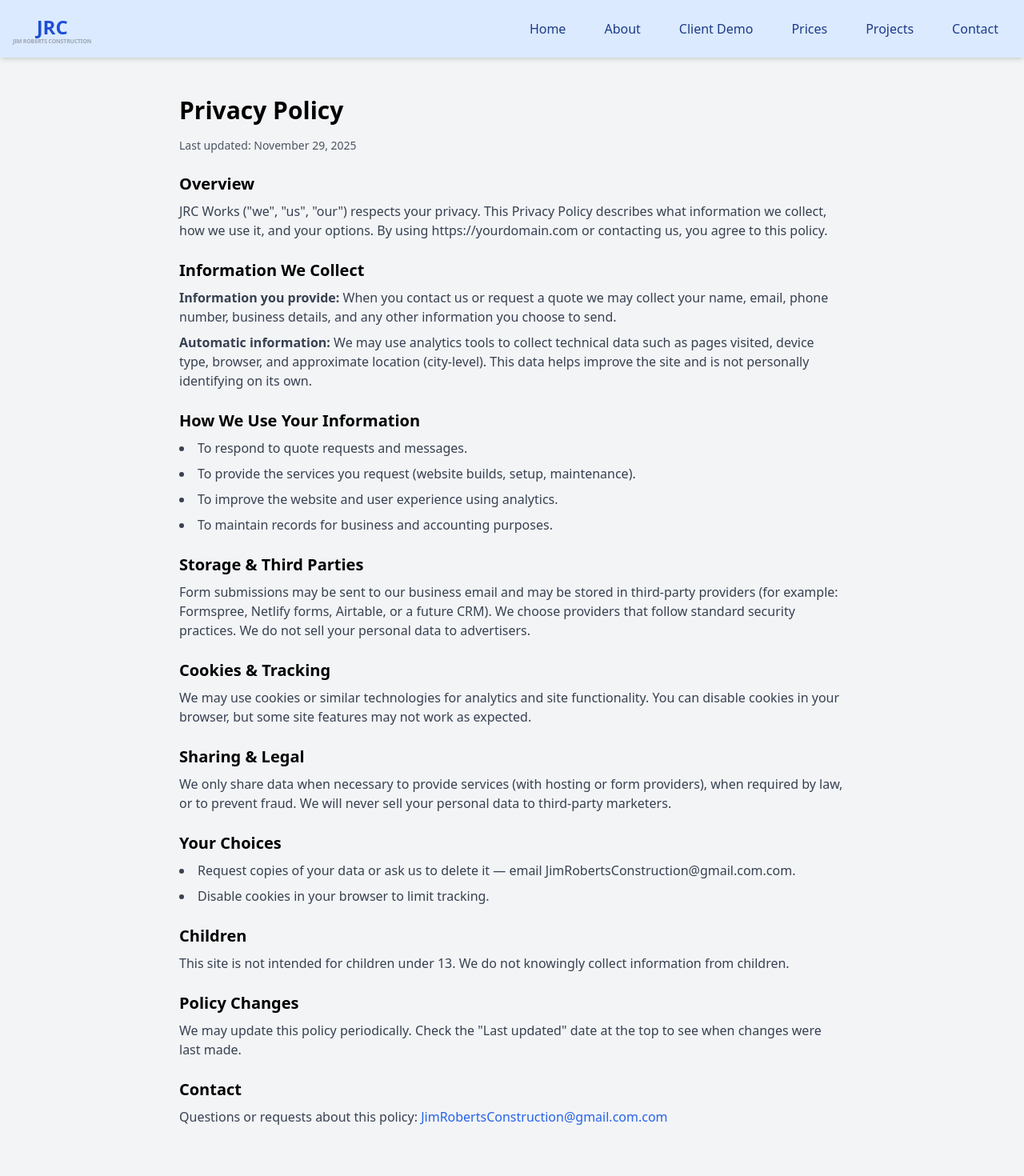
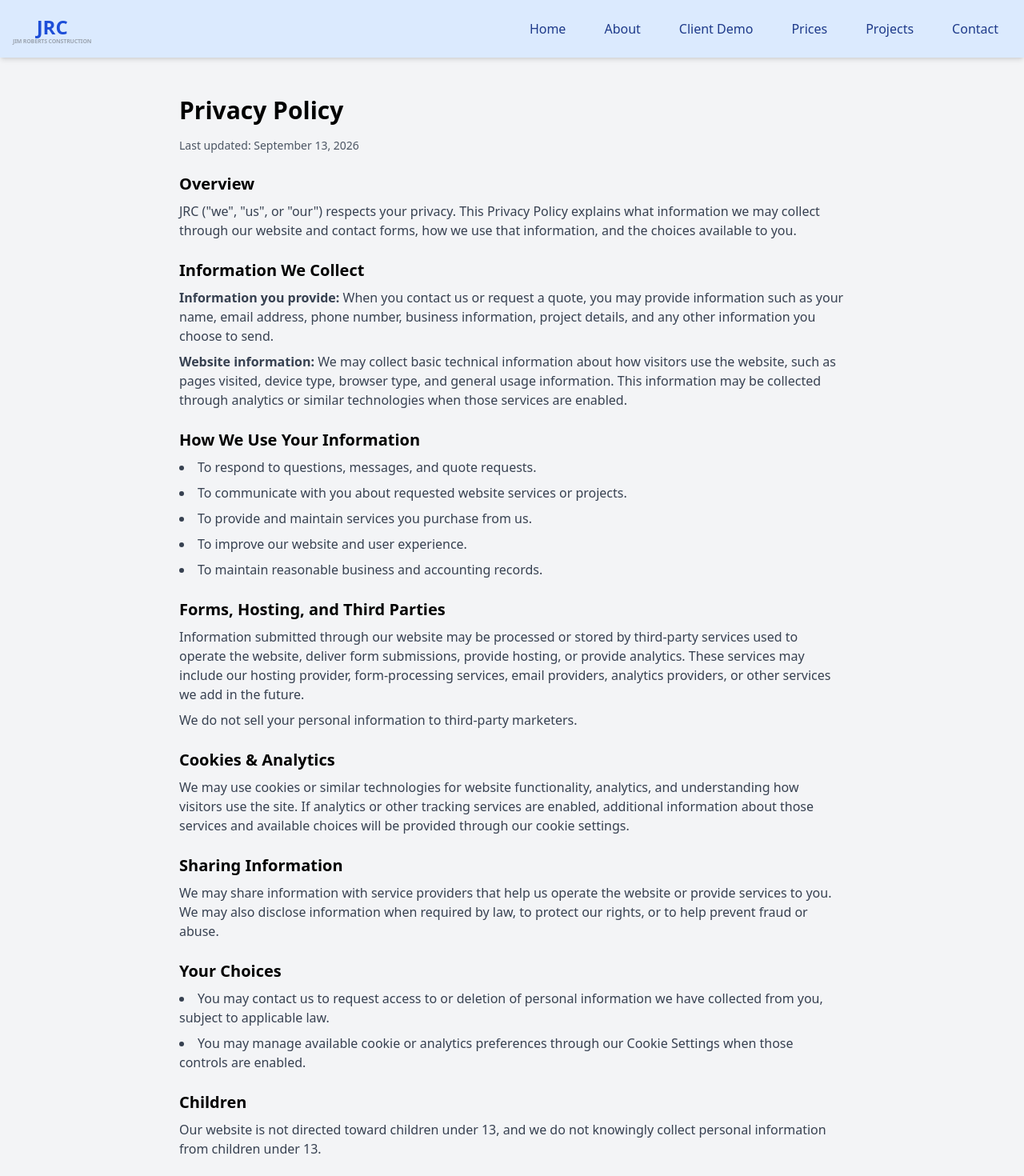
Before and after one commit to james3roberts/personal-site, a React (Vite) app: page /privacy in a window 1280 px wide. Shown: the top 1470 px of the page at 80% size. Built offline with nearby package versions, Linux system fonts and the light colour scheme.

Commit message:
updated privacy and terms of service

```diff
--- a/src/pages/Privacy.jsx
+++ b/src/pages/Privacy.jsx
@@ -1,44 +1,42 @@
-// src/pages/Privacy.jsx
-import React from "react";
-
-/**
- * Paste this file into: src/pages/Privacy.jsx
- * Edit: replace BUSINESS_EMAIL and BUSINESS_URL below.
- */
-
-const BUSINESS_EMAIL = "JimRobertsConstruction@gmail.com.com"; // <-- replace this
-const BUSINESS_URL = "https://yourdomain.com"; // <-- replace this
-const LAST_UPDATED = "November 29, 2025";
+const BUSINESS_NAME = "JRC";
+const BUSINESS_EMAIL = "jimrobertsconstruction3@gmail.com";
+const BUSINESS_URL = "https://jrcwebsite.netlify.app/";
+const LAST_UPDATED = "September 13, 2026";
 
 export default function Privacy() {
   return (
     <div className="p-8 max-w-4xl mx-auto">
       <h1 className="text-3xl font-bold mb-4">Privacy Policy</h1>
+
       <p className="text-sm text-gray-600 mb-6">Last updated: {LAST_UPDATED}</p>
 
       <section className="mb-6">
         <h2 className="text-xl font-semibold mb-2">Overview</h2>
         <p className="text-gray-700">
-          JRC Works ("we", "us", "our") respects your privacy. This Privacy
-          Policy describes what information we collect, how we use it, and your
-          options. By using {BUSINESS_URL} or contacting us, you agree to this
-          policy.
+          {BUSINESS_NAME} ("we", "us", or "our") respects your privacy. This
+          Privacy Policy explains what information we may collect through our
+          website and contact forms, how we use that information, and the
+          choices available to you.
         </p>
       </section>
 
       <section className="mb-6">
         <h2 className="text-xl font-semibold mb-2">Information We Collect</h2>
+
         <div className="text-gray-700 space-y-2">
           <p>
             <strong>Information you provide:</strong> When you contact us or
-            request a quote we may collect your name, email, phone number,
-            business details, and any other information you choose to send.
+            request a quote, you may provide information such as your name,
+            email address, phone number, business information, project details,
+            and any other information you choose to send.
           </p>
+
           <p>
-            <strong>Automatic information:</strong> We may use analytics tools
-            to collect technical data such as pages visited, device type,
-            browser, and approximate location (city-level). This data helps
-            improve the site and is not personally identifying on its own.
+            <strong>Website information:</strong> We may collect basic technical
+            information about how visitors use the website, such as pages
+            visited, device type, browser type, and general usage information.
+            This information may be collected through analytics or similar
+            technologies when those services are enabled.
           </p>
         </div>
       </section>
@@ -47,79 +45,107 @@ export default function Privacy() {
         <h2 className="text-xl font-semibold mb-2">
           How We Use Your Information
         </h2>
+
         <ul className="list-disc list-inside text-gray-700 space-y-2">
-          <li>To respond to quote requests and messages.</li>
+          <li>To respond to questions, messages, and quote requests.</li>
           <li>
-            To provide the services you request (website builds, setup,
-            maintenance).
+            To communicate with you about requested website services or
+            projects.
           </li>
-          <li>To improve the website and user experience using analytics.</li>
-          <li>To maintain records for business and accounting purposes.</li>
+          <li>To provide and maintain services you purchase from us.</li>
+          <li>To improve our website and user experience.</li>
+          <li>To maintain reasonable business and accounting records.</li>
         </ul>
       </section>
 
       <section className="mb-6">
-        <h2 className="text-xl font-semibold mb-2">Storage & Third Parties</h2>
+        <h2 className="text-xl font-semibold mb-2">
+          Forms, Hosting, and Third Parties
+        </h2>
+
         <p className="text-gray-700">
-          Form submissions may be sent to our business email and may be stored
-          in third-party providers (for example: Formspree, Netlify forms,
-          Airtable, or a future CRM). We choose providers that follow standard
-          security practices. We do not sell your personal data to advertisers.
+          Information submitted through our website may be processed or stored
+          by third-party services used to operate the website, deliver form
+          submissions, provide hosting, or provide analytics. These services may
+          include our hosting provider, form-processing services, email
+          providers, analytics providers, or other services we add in the
+          future.
+        </p>
+
+        <p className="text-gray-700 mt-2">
+          We do not sell your personal information to third-party marketers.
         </p>
       </section>
 
       <section className="mb-6">
-        <h2 className="text-xl font-semibold mb-2">Cookies & Tracking</h2>
+        <h2 className="text-xl font-semibold mb-2">Cookies & Analytics</h2>
+
         <p className="text-gray-700">
-          We may use cookies or similar technologies for analytics and site
-          functionality. You can disable cookies in your browser, but some site
-          features may not work as expected.
+          We may use cookies or similar technologies for website functionality,
+          analytics, and understanding how visitors use the site. If analytics
+          or other tracking services are enabled, additional information about
+          those services and available choices will be provided through our
+          cookie settings.
         </p>
       </section>
 
       <section className="mb-6">
-        <h2 className="text-xl font-semibold mb-2">Sharing & Legal</h2>
+        <h2 className="text-xl font-semibold mb-2">Sharing Information</h2>
+
         <p className="text-gray-700">
-          We only share data when necessary to provide services (with hosting or
-          form providers), when required by law, or to prevent fraud. We will
-          never sell your personal data to third-party marketers.
+          We may share information with service providers that help us operate
+          the website or provide services to you. We may also disclose
+          information when required by law, to protect our rights, or to help
+          prevent fraud or abuse.
         </p>
       </section>
 
       <section className="mb-6">
         <h2 className="text-xl font-semibold mb-2">Your Choices</h2>
+
         <ul className="list-disc list-inside text-gray-700 space-y-2">
           <li>
-            Request copies of your data or ask us to delete it — email{" "}
-            {BUSINESS_EMAIL}.
+            You may contact us to request access to or deletion of personal
+            information we have collected from you, subject to applicable law.
           </li>
-          <li>Disable cookies in your browser to limit tracking.</li>
+          <li>
+            You may manage available cookie or analytics preferences through our
+            Cookie Settings when those controls are enabled.
+          </li>
         </ul>
       </section>
 
       <section className="mb-6">
         <h2 className="text-xl font-semibold mb-2">Children</h2>
+
         <p className="text-gray-700">
-          This site is not intended for children under 13. We do not knowingly
-          collect information from children.
+          Our website is not directed toward children under 13, and we do not
+          knowingly collect personal information from children under 13.
         </p>
       </section>
 
       <section className="mb-6">
         <h2 className="text-xl font-semibold mb-2">Policy Changes</h2>
+
         <p className="text-gray-700">
-          We may update this policy periodically. Check the "Last updated" date
-          at the top to see when changes were last made.
+          We may update this Privacy Policy from time to time. The "Last
+          updated" date at the top of this page will be updated when material
+          changes are made.
         </p>
       </section>
 
       <section className="mb-6">
         <h2 className="text-xl font-semibold mb-2">Contact</h2>
+
         <p className="text-gray-700">
-          Questions or requests about this policy:{" "}
-          <a className="text-blue-600" href={`mailto:${BUSINESS_EMAIL}`}>
+          Questions or privacy requests can be sent to{" "}
+          <a
+            className="text-blue-600 hover:underline"
+            href={`mailto:${BUSINESS_EMAIL}`}
+          >
             {BUSINESS_EMAIL}
           </a>
+          .
         </p>
       </section>
     </div>
--- a/src/pages/TermsPages.jsx
+++ b/src/pages/TermsPages.jsx
@@ -1,112 +1,139 @@
-// src/pages/Terms.jsx
-import React from "react";
-
-/**
- * Paste this file into: src/pages/Terms.jsx
- * Edit BUSINESS_NAME, BUSINESS_EMAIL, and BUSINESS_URL below.
- */
-
-const BUSINESS_NAME = "JRC Works"; // <-- replace if needed
-const BUSINESS_EMAIL = "JimRobertsConstruction@gmail.com.com"; // <-- replace this
-const BUSINESS_URL = "https://yourdomain.com"; // <-- replace this
-const LAST_UPDATED = "November 29, 2025";
+const BUSINESS_NAME = "JRC";
+const BUSINESS_EMAIL = "jimrobertsconstruction3@gmail.com";
+const BUSINESS_URL = "https://jrcwebsite.netlify.app/";
+const LAST_UPDATED = "September 13, 2026";
 
 export default function Terms() {
   return (
     <div className="p-8 max-w-4xl mx-auto">
       <h1 className="text-3xl font-bold mb-4">Terms of Service</h1>
+
       <p className="text-sm text-gray-600 mb-6">Last updated: {LAST_UPDATED}</p>
 
       <section className="mb-6">
         <h2 className="text-xl font-semibold mb-2">Agreement</h2>
+
         <p className="text-gray-700">
-          These Terms of Service ("Terms") govern the use of services provided
-          by {BUSINESS_NAME}
-          through {BUSINESS_URL}. By requesting services or using the site you
-          accept these Terms.
+          These Terms of Service ("Terms") describe the general terms that apply
+          to services provided by {BUSINESS_NAME}. By requesting or purchasing
+          services from us, you agree to the terms that apply to your project.
         </p>
       </section>
 
       <section className="mb-6">
         <h2 className="text-xl font-semibold mb-2">Services & Quotes</h2>
+
         <p className="text-gray-700">
-          We provide website design, development, hosting setup, and optional
-          maintenance. Quotes provided on the site are estimates. Final price
-          will be confirmed in writing (email or contract) before work begins.
+          JRC provides website design, development, setup, and optional website
+          maintenance services. Prices displayed on our website are intended to
+          provide clear starting points and estimates based on the options
+          selected. Final pricing and project scope will be confirmed in writing
+          before work begins.
         </p>
       </section>
 
       <section className="mb-6">
         <h2 className="text-xl font-semibold mb-2">Payment Terms</h2>
-        <p className="text-gray-700">Standard payment schedule:</p>
-        <ul className="list-disc list-inside text-gray-700 space-y-2">
-          <li>50% upfront to begin the project</li>
-          <li>25% at the halfway point</li>
-          <li>25% on completion before final delivery</li>
-        </ul>
+
+        <p className="text-gray-700">
+          Payment requirements, deposits, milestones, recurring maintenance
+          charges, and other payment terms will be agreed upon in writing before
+          the project begins. Work may require a deposit before development
+          starts.
+        </p>
+
         <p className="text-gray-700 mt-2">
-          Payment methods accepted: credit card, PayPal, or bank transfer
-          (arrangements may vary).
+          Recurring Website Care services are billed separately according to the
+          plan selected and the terms agreed upon with the client.
         </p>
       </section>
 
       <section className="mb-6">
         <h2 className="text-xl font-semibold mb-2">Client Responsibilities</h2>
+
         <p className="text-gray-700">
-          Clients must provide timely content, images, and approvals. Delays in
-          client-provided content may result in adjusted timelines or additional
-          fees.
+          Clients are responsible for providing accurate business information,
+          content, images, approvals, and other materials needed to complete
+          their project. Delays in receiving required materials or approvals may
+          affect the project timeline.
         </p>
       </section>
 
       <section className="mb-6">
         <h2 className="text-xl font-semibold mb-2">Ownership & Deliverables</h2>
+
         <p className="text-gray-700">
-          Upon final payment, clients receive ownership of the delivered website
-          files and content, except for third-party licenses (fonts, plugins)
-          which remain governed by their own terms.
+          Ownership and use of website files, content, graphics, and other
+          deliverables will be determined by the project agreement. Third-party
+          software, services, fonts, plugins, images, and other licensed
+          materials remain subject to their respective licenses and terms.
         </p>
       </section>
 
       <section className="mb-6">
         <h2 className="text-xl font-semibold mb-2">Maintenance & Support</h2>
+
         <p className="text-gray-700">
-          Ongoing maintenance services are optional and billed separately.
-          Maintenance plans may include backups, updates, and monitoring as
+          Website Care and other ongoing maintenance services are optional
+          unless otherwise agreed in writing. The services included in a
+          maintenance plan will be based on the plan selected and may include
+          updates, backups, monitoring, minor changes, and other support as
           described on the pricing page.
         </p>
       </section>
 
       <section className="mb-6">
+        <h2 className="text-xl font-semibold mb-2">Third-Party Services</h2>
+
+        <p className="text-gray-700">
+          Websites may rely on third-party services such as hosting providers,
+          domain registrars, form services, analytics platforms, payment
+          processors, or other software. These services may have their own
+          terms, fees, availability, and privacy policies.
+        </p>
+      </section>
+
+      <section className="mb-6">
         <h2 className="text-xl font-semibold mb-2">Limitation of Liability</h2>
+
         <p className="text-gray-700">
-          To the fullest extent permitted by law, {BUSINESS_NAME} will not be
-          liable for indirect, incidental, or consequential damages arising from
-          the use or inability to use services.
+          To the fullest extent permitted by applicable law, {BUSINESS_NAME}
+          will not be liable for indirect, incidental, special, or consequential
+          damages arising from services or the use or inability to use a
+          website.
         </p>
       </section>
 
       <section className="mb-6">
         <h2 className="text-xl font-semibold mb-2">Termination</h2>
+
         <p className="text-gray-700">
-          Either party may terminate services according to the terms agreed in
-          writing. Any work already performed will be billed proportionally.
+          Either party may terminate a project or ongoing service according to
+          the terms agreed upon in writing. Any payment obligations for work
+          already completed or services already provided remain due according to
+          the applicable agreement.
         </p>
       </section>
 
       <section className="mb-6">
         <h2 className="text-xl font-semibold mb-2">Governing Law</h2>
+
         <p className="text-gray-700">
-          These Terms are governed by the laws of the jurisdiction where{" "}
-          {BUSINESS_NAME} operates.
+          These Terms are governed by the laws applicable in the State of
+          Colorado, unless otherwise required by applicable law or agreed upon
+          in writing.
         </p>
       </section>
 
       <section className="mb-6">
         <h2 className="text-xl font-semibold mb-2">Contact</h2>
+
         <p className="text-gray-700">
-          For questions about these Terms, email{" "}
-          <a className="text-blue-600" href={`mailto:${BUSINESS_EMAIL}`}>
+          Questions about these Terms can be sent to{" "}
+          <a
+            className="text-blue-600 hover:underline"
+            href={`mailto:${BUSINESS_EMAIL}`}
+          >
             {BUSINESS_EMAIL}
           </a>
           .
```
